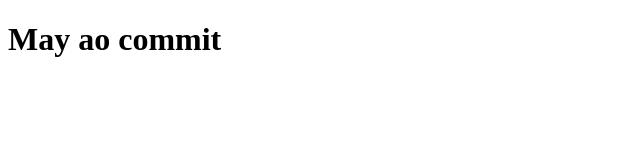
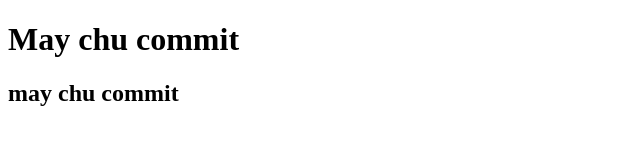
Before and after one commit to ducanhdey/TeamAB, a plain HTML site: page index.html in a window 1280 px wide. Shown: the whole page, without its empty margins (0-640 px from the left). Drawn offline with Linux system fonts and the light colour scheme.

Commit message:
may chu cmmt

```diff
--- a/index.html
+++ b/index.html
@@ -6,6 +6,7 @@
     <title>Document</title>
 </head>
 <body>
-    <h1> May ao commit</h1>
+    <h1> May chu commit</h1>
+    <h2>may chu commit</h2>
 </body>
 </html>
```
